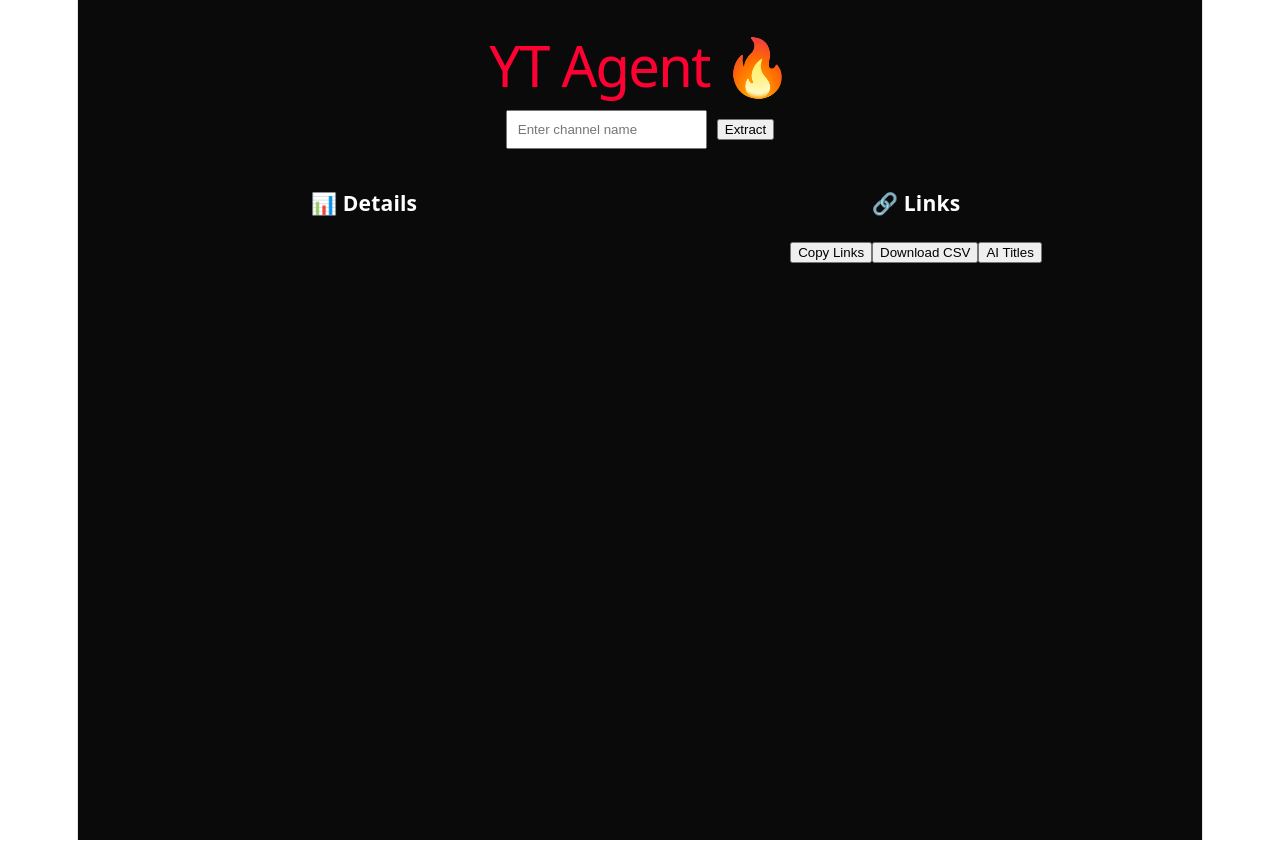
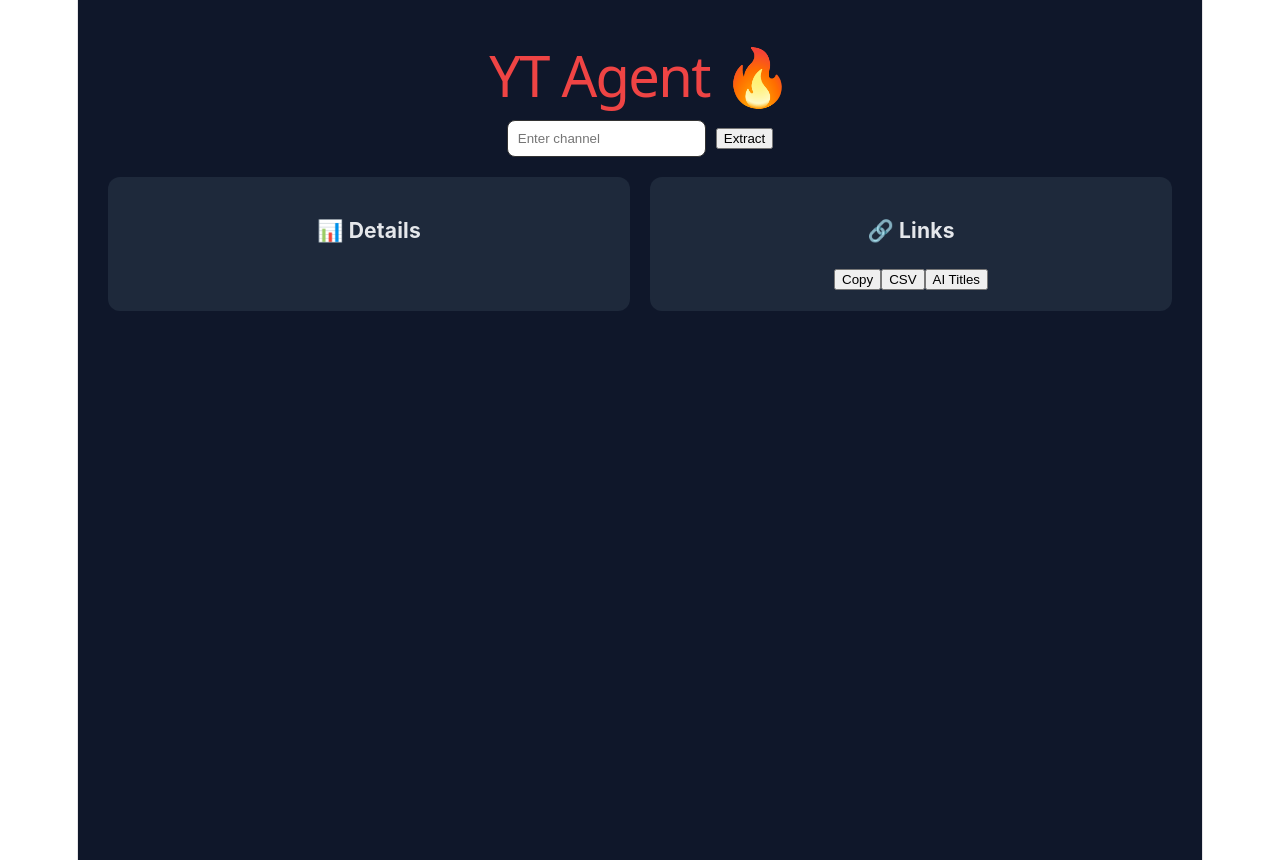
Before and after one commit to aniljia04-glitch/yt-agent, a React (Vite) app: page / in a window 1280 px wide. Built offline with nearby package versions, Linux system fonts and the light colour scheme.

Commit message:
final working AI UI

```diff
--- a/src/App.jsx
+++ b/src/App.jsx
@@ -7,6 +7,7 @@ export default function App() {
   const [aiTitles, setAiTitles] = useState("");
   const [aiLoading, setAiLoading] = useState(false);
 
+  // ✅ Fetch YouTube Data
   const fetchVideosFromYouTube = async (channelName) => {
     const API_KEY = import.meta.env.VITE_API_KEY;
 
@@ -67,32 +68,36 @@ export default function App() {
     }
   };
 
+  // ✅ Copy links
   const copyAllLinks = () => {
-    navigator.clipboard.writeText(videos.map((v) => v.url).join("\n"));
-    alert("Links copied!");
+    navigator.clipboard.writeText(videos.map(v => v.url).join("\n"));
+    alert("Copied!");
   };
 
+  // ✅ Download CSV
   const downloadCSV = () => {
     const header = ["Title", "Views", "Date", "URL"];
-    const rows = videos.map((v) => [
+
+    const rows = videos.map(v => [
       `"${v.title}"`,
       v.views,
       new Date(v.date).toLocaleDateString(),
-      v.url,
+      v.url
     ]);
 
-    const csv = [header, ...rows].map((e) => e.join(",")).join("\n");
+    const csv = [header, ...rows].map(e => e.join(",")).join("\n");
+
     const blob = new Blob([csv], { type: "text/csv" });
-
     const a = document.createElement("a");
     a.href = URL.createObjectURL(blob);
     a.download = `${channel}_videos.csv`;
     a.click();
   };
 
+  // ✅ AI FUNCTION (FIXED)
   const generateAITitles = async () => {
     const OPENAI_KEY = import.meta.env.VITE_OPENAI_KEY;
-    const titles = videos.map((v) => v.title).join("\n");
+    const titles = videos.map(v => v.title).join("\n");
 
     setAiLoading(true);
     setAiTitles("");
@@ -106,14 +111,21 @@ export default function App() {
         },
         body: JSON.stringify({
           model: "gpt-4o-mini",
-          input: `These are YouTube video titles:\n${titles}\n\nGenerate 10 viral YouTube titles.`,
+          input: `These are YouTube titles:\n${titles}\n\nGenerate 10 viral YouTube titles.`,
         }),
       });
 
       const data = await res.json();
-      const output = data.output?.[0]?.content?.[0]?.text || "No response";
+
+      const output =
+        data.output_text ||
+        data.output?.map(o =>
+          o.content?.map(c => c.text).join("")
+        ).join("\n") ||
+        "No AI response";
 
       setAiTitles(output);
+
     } catch (err) {
       setAiTitles("Error: " + err.message);
     } finally {
@@ -122,42 +134,67 @@ export default function App() {
   };
 
   return (
-    <div style={{ padding: 20, background: "#0a0a0a", color: "#fff", minHeight: "100vh" }}>
-      <h1 style={{ color: "#ff0033" }}>YT Agent 🔥</h1>
+    <div style={{
+      padding: 30,
+      background: "#0f172a",
+      color: "#e5e7eb",
+      minHeight: "100vh",
+      fontFamily: "Inter, sans-serif"
+    }}>
+      <h1 style={{ color: "#ef4444" }}>YT Agent 🔥</h1>
 
+      {/* INPUT */}
+      <div style={{ marginBottom: 20 }}>
         <input
           value={channel}
           onChange={(e) => setChannel(e.target.value)}
-        placeholder="Enter channel name"
-        style={{ padding: 10, marginRight: 10 }}
+          placeholder="Enter channel"
+          style={{
+            padding: 10,
+            borderRadius: 8,
+            border: "1px solid #333",
+            marginRight: 10
+          }}
         />
 
         <button onClick={run}>
           {loading ? "Loading..." : "Extract"}
         </button>
+      </div>
 
-      <div style={{ display: "flex", gap: 20, marginTop: 20 }}>
+      {/* PANELS */}
+      <div style={{ display: "flex", gap: 20 }}>
 
         {/* LEFT */}
-        <div style={{ flex: 1 }}>
+        <div style={{
+          flex: 1,
+          background: "#1e293b",
+          padding: 20,
+          borderRadius: 12
+        }}>
           <h3>📊 Details</h3>
+
           {videos.map((v, i) => (
-            <div key={v.id}>
-              {i + 1}. {v.title} <br />
+            <div key={v.id} style={{ marginBottom: 15 }}>
+              <b>{i + 1}. {v.title}</b><br />
               👀 {v.views} | 📅 {new Date(v.date).toLocaleDateString()}
-              <hr />
             </div>
           ))}
         </div>
 
         {/* RIGHT */}
-        <div style={{ flex: 1 }}>
+        <div style={{
+          flex: 1,
+          background: "#1e293b",
+          padding: 20,
+          borderRadius: 12
+        }}>
           <h3>🔗 Links</h3>
 
-          <button onClick={copyAllLinks}>Copy Links</button>
-          <button onClick={downloadCSV}>Download CSV</button>
+          <button onClick={copyAllLinks}>Copy</button>
+          <button onClick={downloadCSV}>CSV</button>
           <button onClick={generateAITitles}>
-            {aiLoading ? "Generating..." : "AI Titles"}
+            {aiLoading ? "AI..." : "AI Titles"}
           </button>
 
           {videos.map((v, i) => (
@@ -169,11 +206,16 @@ export default function App() {
 
       </div>
 
-      {/* AI PANEL */}
+      {/* AI OUTPUT */}
       {aiTitles && (
-        <div style={{ marginTop: 30, background: "#111", padding: 15 }}>
-          <h3>🤖 AI Generated Titles</h3>
-          <pre style={{ whiteSpace: "pre-wrap" }}>{aiTitles}</pre>
+        <div style={{
+          marginTop: 30,
+          background: "#111",
+          padding: 20,
+          borderRadius: 10
+        }}>
+          <h3>🤖 AI Titles</h3>
+          <pre>{aiTitles}</pre>
         </div>
       )}
     </div>
```
Lines whose indentation alone changed are shown as unchanged.
